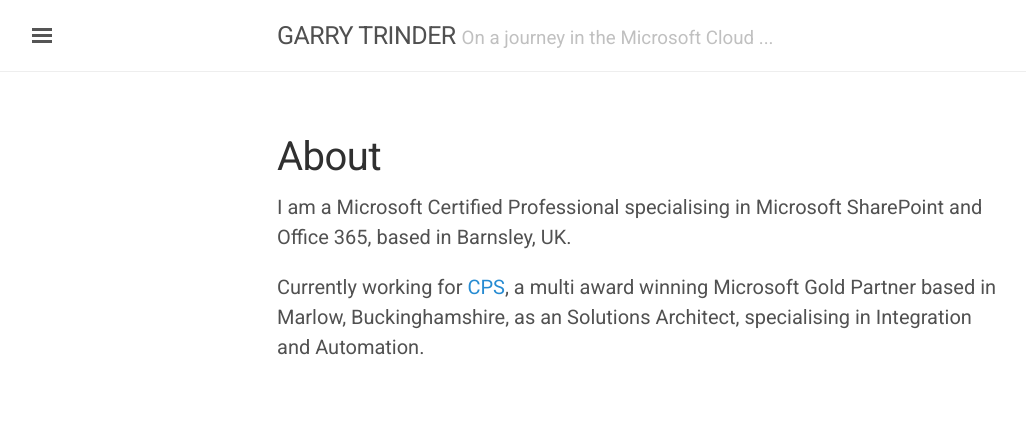
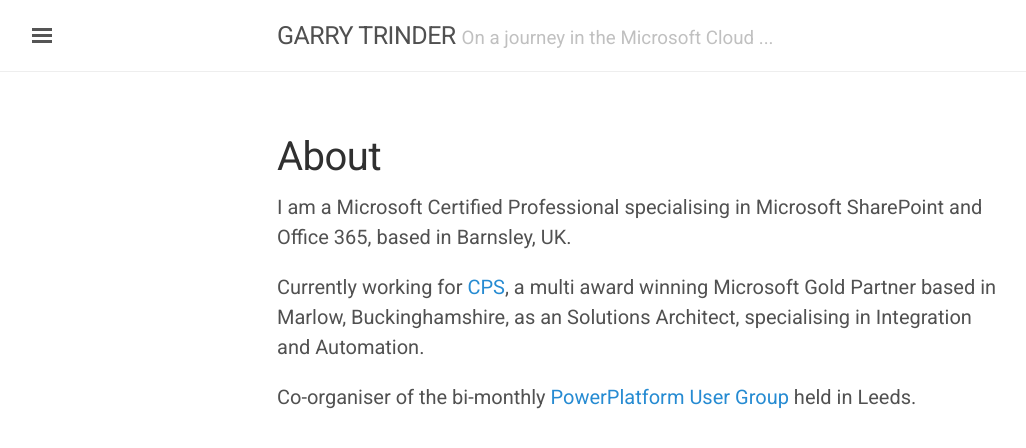
Before and after one commit to garrytrinder/garrytrinder.github.io, a Jekyll site: the page built from about.md, in a window 1280 px wide. Shown: the top 448 px of the page, without its empty margins (3-1029 px from the left). Built offline with Jekyll 4.4.1, drawn with Linux system fonts in a browser that asks for light colours; nearby versions of some CDN libraries.

Commit message:
Added user group link

```diff
--- a/about.md
+++ b/about.md
@@ -6,3 +6,5 @@ title: About
 I am a Microsoft Certified Professional specialising in Microsoft SharePoint and Office 365, based in Barnsley, UK.
 
 Currently working for [CPS](https://www.cps.co.uk "Corporate Project Solutions"), a multi award winning Microsoft Gold Partner based in Marlow, Buckinghamshire, as an Solutions Architect, specialising in Integration and Automation.
+
+Co-organiser of the bi-monthly [PowerPlatform User Group](https://www.meetup.com/PowerPlatform-User-Group-Leeds/) held in Leeds.
```
